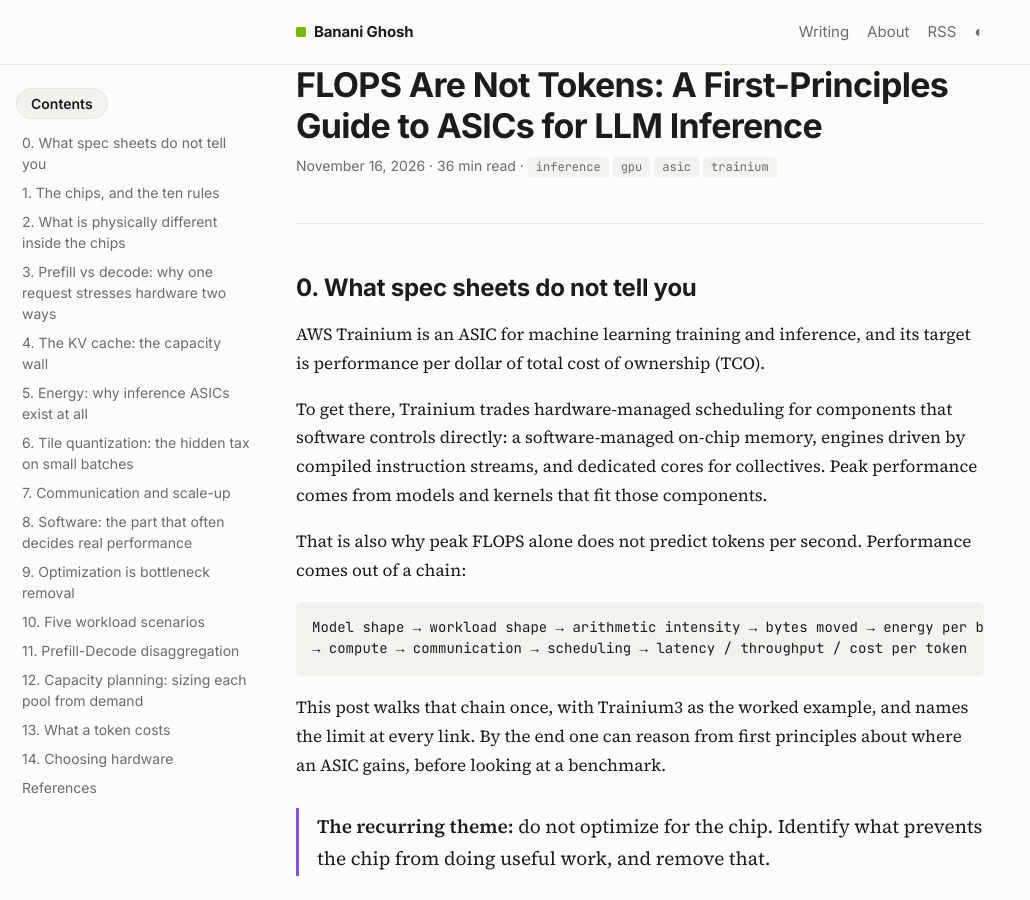
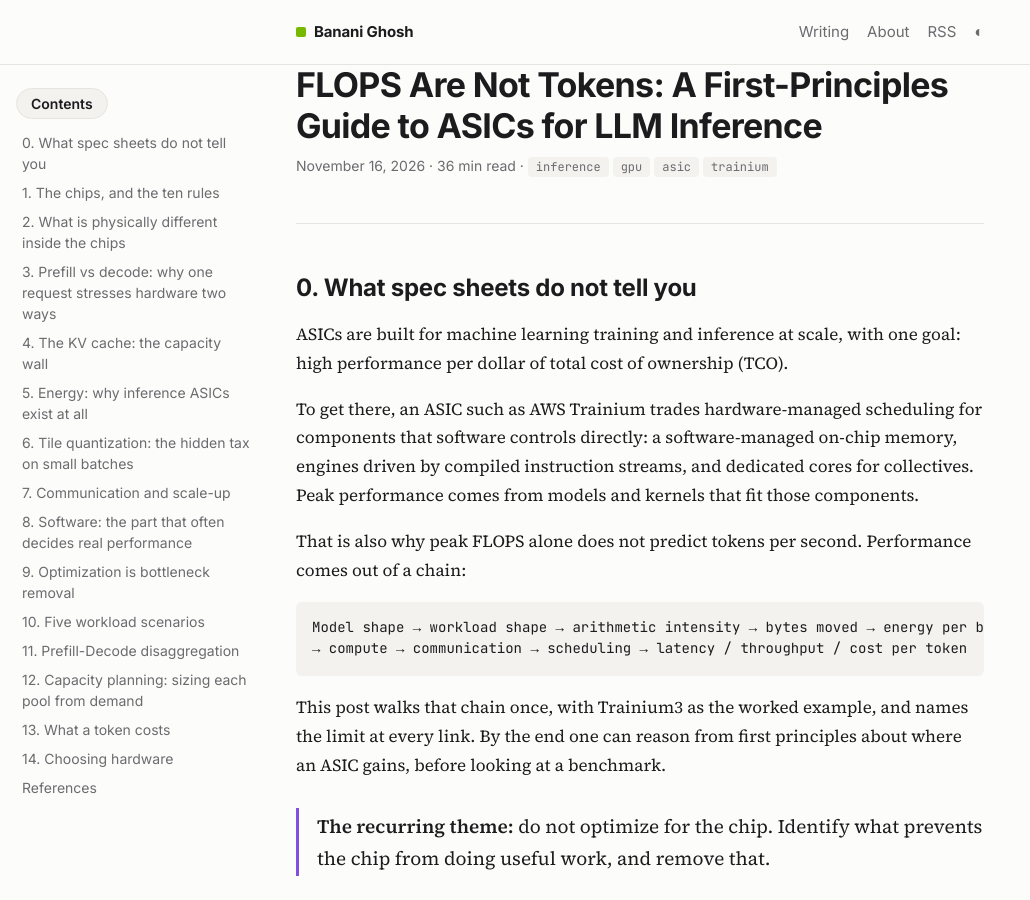
Before and after one commit to bananighosh/bananighosh.github.io, a Jekyll site: the page built from _posts/2026-11-16-flops-are-not-tokens.md, in a window 1280 px wide and 900 px high. Shown: the whole window, without its empty margins (0-1030 px from the left). Built offline with Jekyll 4.4.1, drawn with Linux system fonts in a browser that asks for light colours.

Commit message:
Intro: open with ASICs in general
Co-Authored-By: Claude Opus 5.5 <noreply@anthropic.com>
Claude-Session: https://claude.ai/code/session_01K2HJxVUv7i1duGErniTfDd

```diff
--- a/_posts/2026-11-16-flops-are-not-tokens.md
+++ b/_posts/2026-11-16-flops-are-not-tokens.md
@@ -17,9 +17,9 @@ math: false
 
 ## 0. What spec sheets do not tell you
 
-AWS Trainium is an ASIC for machine learning training and inference, and its target is performance per dollar of total cost of ownership (TCO).
+ASICs are built for machine learning training and inference at scale, with one goal: high performance per dollar of total cost of ownership (TCO).
 
-To get there, Trainium trades hardware-managed scheduling for components that software controls directly: a software-managed on-chip memory, engines driven by compiled instruction streams, and dedicated cores for collectives. Peak performance comes from models and kernels that fit those components.
+To get there, an ASIC such as AWS Trainium trades hardware-managed scheduling for components that software controls directly: a software-managed on-chip memory, engines driven by compiled instruction streams, and dedicated cores for collectives. Peak performance comes from models and kernels that fit those components.
 
 That is also why peak FLOPS alone does not predict tokens per second. Performance comes out of a chain:
 
```
